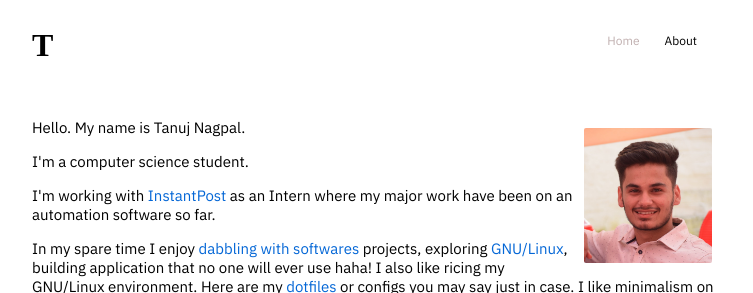
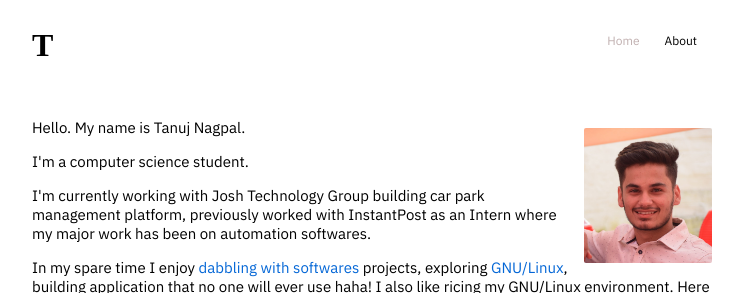
Before and after one commit to tanuj101/personal-web-space, a Nuxt app: page /about in a window 1280 px wide. Shown: the top 293 px of the page, without its empty margins (263-1016 px from the left). Built offline with nearby package versions, Linux system fonts and the light colour scheme; a web font is replaced by a local one.

Commit message:
Update index.vue

```diff
--- a/pages/about/index.vue
+++ b/pages/about/index.vue
@@ -12,9 +12,9 @@
     <p>Hello. My name is Tanuj Nagpal.</p>
     <p>I'm a computer science student.</p>
     <p>
-      I'm working with
-      <a href="/about/instantpost">InstantPost</a> as an Intern where my major
-      work have been on an automation software so far.
+      I'm currently working with Josh Technology Group building car park management platform, previously worked with
+      InstantPost as an Intern where my major
+      work has been on automation softwares.
       <br />
       <!-- Find out more on
       <a href="https://www.linkedin.com/in/tanuj69/">LinkedIn</a>.-->
```
